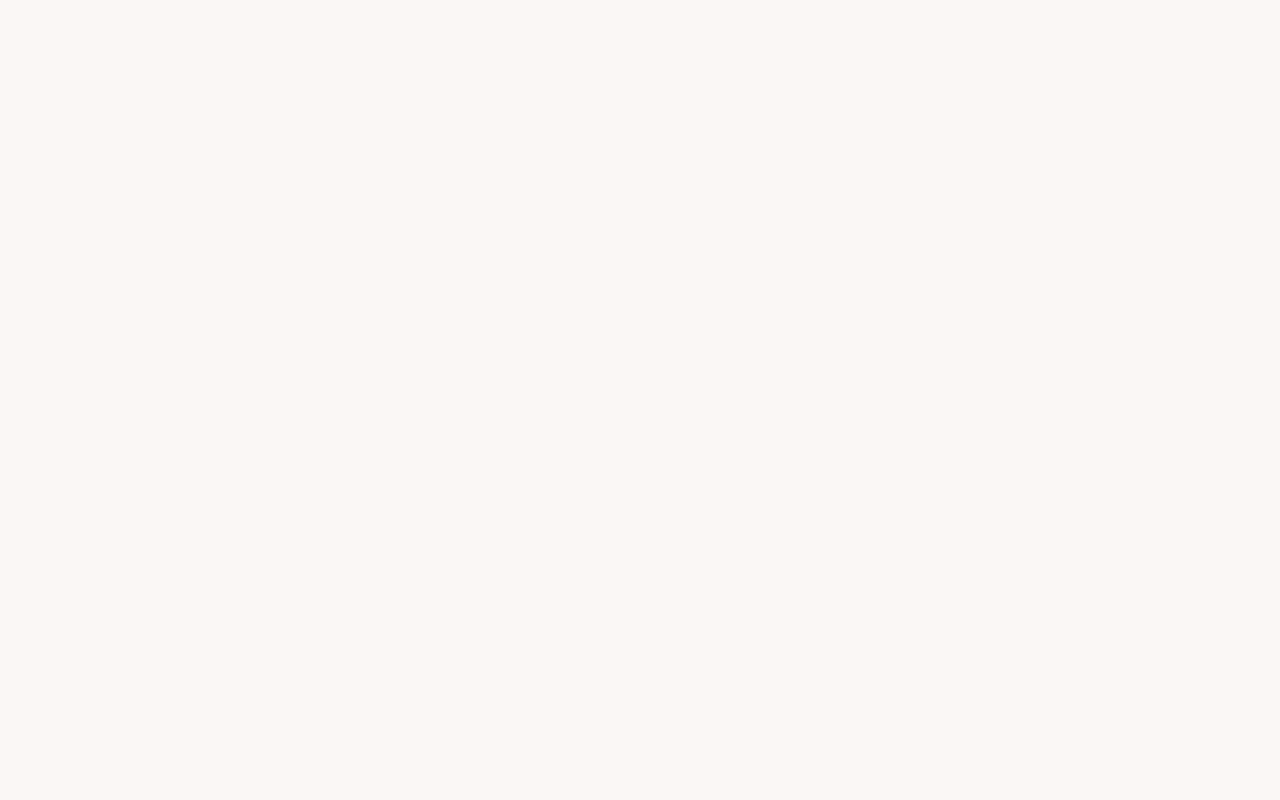
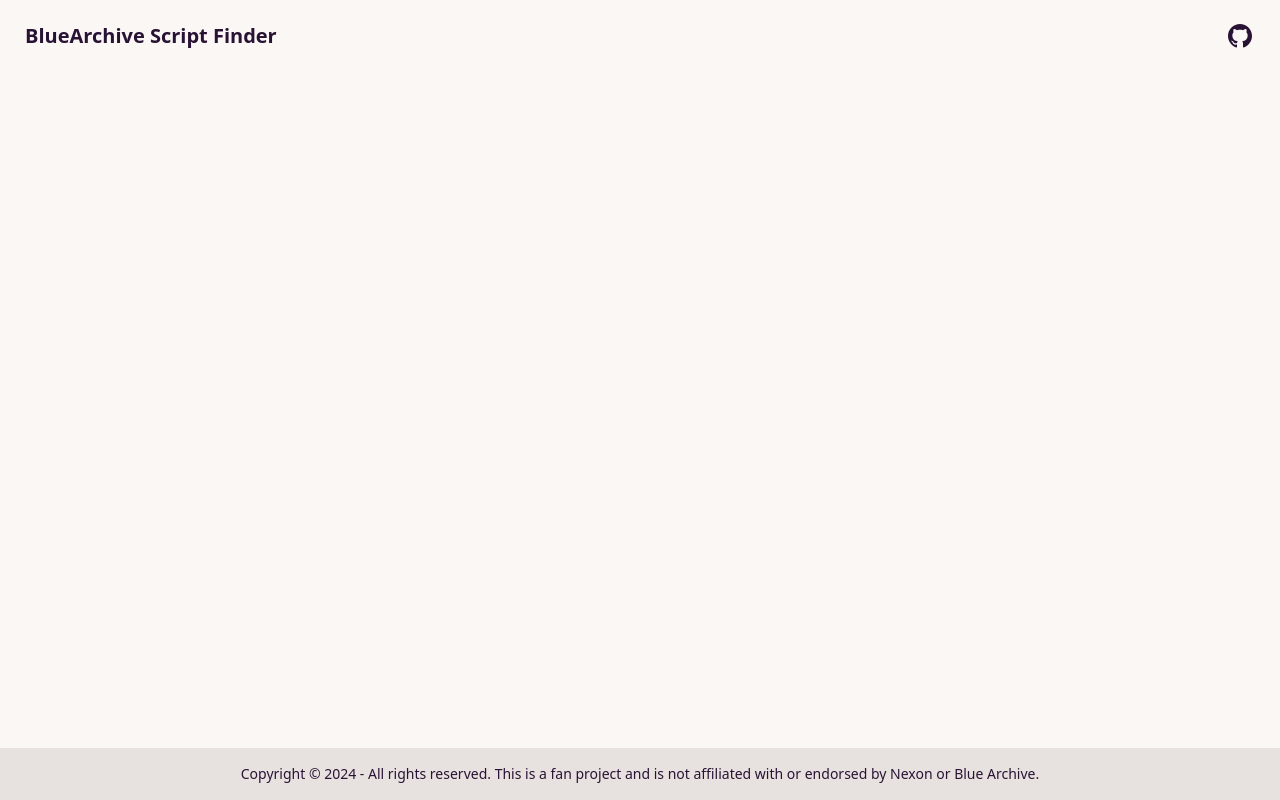
Before and after one commit to RieLCho/CSC4020-final-project, a React (Vite) app in the folder frontend/: page /detail in a window 1280 px wide. Built offline with nearby package versions, Linux system fonts and the light colour scheme.

Commit message:
feat: add Header and Footer components to enhance layout structure

```diff
--- a/frontend/src/App.tsx
+++ b/frontend/src/App.tsx
@@ -3,6 +3,8 @@
 import { BrowserRouter as Router, Routes, Route } from 'react-router-dom';
 import Home from './pages/Home';
 import DetailPage from './pages/Detail';
+import Header from './components/Header';
+import Footer from './components/Footer';
 
 const queryClient = new QueryClient();
 
@@ -10,10 +12,16 @@
   return (
     <QueryClientProvider client={queryClient}>
       <Router>
-        <Routes>
-          <Route path="/" element={<Home />} />
-          <Route path="/detail" element={<DetailPage />} />
-        </Routes>
+        <div className="flex flex-col min-h-screen">
+          <Header />
+          <main className="flex-grow">
+            <Routes>
+              <Route path="/" element={<Home />} />
+              <Route path="/detail" element={<DetailPage />} />
+            </Routes>
+          </main>
+          <Footer />
+        </div>
       </Router>
     </QueryClientProvider>
   );
--- /dev/null
+++ b/frontend/src/components/Footer.tsx
@@ -0,0 +1,14 @@
+const Footer = () => {
+  return (
+    <footer className="footer footer-center p-4 bg-base-300 text-base-content">
+      <div>
+        <p>
+          Copyright © 2024 - All rights reserved. This is a fan project and is
+          not affiliated with or endorsed by Nexon or Blue Archive.
+        </p>
+      </div>
+    </footer>
+  );
+};
+
+export default Footer;
--- /dev/null
+++ b/frontend/src/components/Header.tsx
@@ -0,0 +1,36 @@
+import { Link } from 'react-router-dom';
+
+const Header = () => {
+  return (
+    <div className="navbar bg-base-100 shadow-lg">
+      <div className="flex-1">
+        <Link to="/" className="btn btn-ghost normal-case text-xl">
+          BlueArchive Script Finder
+        </Link>
+      </div>
+      <div className="flex-none">
+        <ul className="menu menu-horizontal px-1">
+          <li>
+            <a
+              href="https://github.com/RieLCho/CSC4020-final-project"
+              target="_blank"
+              rel="noopener noreferrer"
+            >
+              <svg
+                xmlns="http://www.w3.org/2000/svg"
+                width="24"
+                height="24"
+                viewBox="0 0 24 24"
+                className="fill-current"
+              >
+                <path d="M12 0c-6.626 0-12 5.373-12 12 0 5.302 3.438 9.8 8.207 11.387.599.111.793-.261.793-.577v-2.234c-3.338.726-4.033-1.416-4.033-1.416-.546-1.387-1.333-1.756-1.333-1.756-1.089-.745.083-.729.083-.729 1.205.084 1.839 1.237 1.839 1.237 1.07 1.834 2.807 1.304 3.492.997.107-.775.418-1.305.762-1.604-2.665-.305-5.467-1.334-5.467-5.931 0-1.311.469-2.381 1.236-3.221-.124-.303-.535-1.524.117-3.176 0 0 1.008-.322 3.301 1.23.957-.266 1.983-.399 3.003-.404 1.02.005 2.047.138 3.006.404 2.291-1.552 3.297-1.23 3.297-1.23.653 1.653.242 2.874.118 3.176.77.84 1.235 1.911 1.235 3.221 0 4.609-2.807 5.624-5.479 5.921.43.372.823 1.102.823 2.222v3.293c0 .319.192.694.801.576 4.765-1.589 8.199-6.086 8.199-11.386 0-6.627-5.373-12-12-12z" />
+              </svg>
+            </a>
+          </li>
+        </ul>
+      </div>
+    </div>
+  );
+};
+
+export default Header;
```
